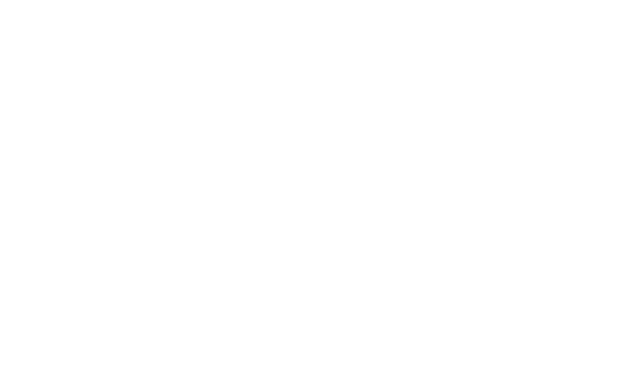
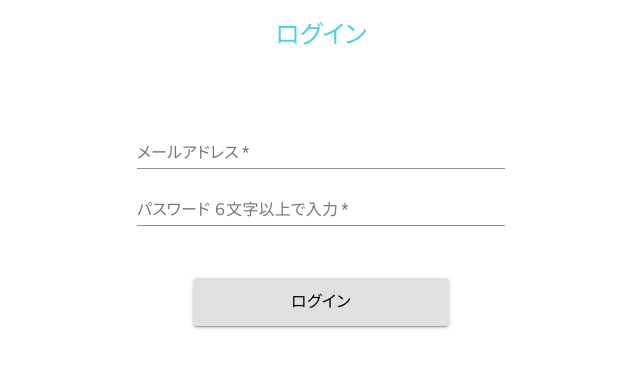
Before and after one commit to s-kawabe/ec-application, a React (Create React App) app: page /signin in a window 1280 px wide. Shown: the top 368 px of the page, without its empty margins (319-959 px from the left). Built offline with nearby package versions, Linux system fonts and the light colour scheme.

Commit message:
:lipstick: implements Login and Signin
implements Login and Signin

```diff
--- a/src/Router.tsx
+++ b/src/Router.tsx
@@ -2,7 +2,7 @@
 import { Switch, Route } from 'react-router'
 // tepmlateファイルはページごとにつくる
 // 各ページの親コンポーネントが配置される
-import { Login, Home, SignUp } from './templates'
+import { SignIn, Home, SignUp } from './templates'
 import './assets/reset.css'
 import './assets/style.css'
 
@@ -10,7 +10,7 @@
   return (
     <Switch>
       <Route exact path={'/signup'} component={SignUp} />
-      <Route exact path={'/login'} component={Login} />
+      <Route exact path={'/signin'} component={SignIn} />
       <Route exact path={'(/)?'} component={Home} />
     </Switch>
   )
--- a/src/reducks/store/initialState.ts
+++ b/src/reducks/store/initialState.ts
@@ -1,6 +1,7 @@
 const initialState = {
   users: {
     isSignedIn: false,
+    role: '',
     uid: '',
     userName: '',
   },
--- a/src/reducks/users/actions.ts
+++ b/src/reducks/users/actions.ts
@@ -1,19 +1,18 @@
-import { UserActionsFormat } from './types'
-
 export const SIGN_IN: string = 'SIGN_IN'
-export const signInAction = (userState: any): UserActionsFormat => {
+export const signInAction = (userState: any) => {
   return {
     type: 'SIGN_IN',
     payload: {
       isSignedIn: true,
+      role: userState.role,
       uid: userState.uid,
-      userName: userState.userName,
+      userName: userState.username,
     },
   }
 }
 
 export const SIGN_OUT: string = 'SIGN_OUT'
-export const signOutAction = (): UserActionsFormat => {
+export const signOutAction = () => {
   return {
     type: 'SIGN_OUT',
     payload: {
--- a/src/reducks/users/operations.ts
+++ b/src/reducks/users/operations.ts
@@ -1,32 +1,47 @@
-import { signInAction } from './actions'
 // ログイン時のpushはoperationsにまとめる
 import { push } from 'connected-react-router'
-import { auth } from '../../firebase/index'
+import { auth, db, FirebaseTimestamp } from '../../firebase/index'
+import { signInAction } from './actions'
 
-export const signIn = () => {
-  return async (dispatch: any, getState: Function) => {
-    const state = getState()
-    const isSignnedIn = state.users.isSignedIn
+export const signIn = (email: string, password: string) => {
+  return async (dispatch: any) => {
+    // バリデーション
+    if (email === '' || password === '') {
+      alert('未入力の必須入力項目があります')
+      return false
+    }
 
-    if (!isSignnedIn) {
-      const url = 'https://api.github.com/users/s-kawabe'
+    auth.signInWithEmailAndPassword(email, password).then((result) => {
+      const user = result.user
 
-      const response = await fetch(url)
-        .then((res) => res.json())
-        .catch(() => null)
-      const username = response.login
+      if (user) {
+        const uid = user.uid
 
-      // stateを更新
+        // 指定されたuidのデータをfirestoreから取得
+        db.collection('users')
+          .doc(uid)
+          .get()
+          .then((snapshot) => {
+            const data = snapshot.data()
+
+            if (data) {
               dispatch(
                 signInAction({
-          isSignnedIn: true,
-          uid: '101010',
-          userName: username,
+                  isSignedIn: true,
+                  role: data.role,
+                  uid: uid,
+                  username: data.username,
                 }),
               )
-      // rootにリダイレクト
+            }
+
             dispatch(push('/'))
+            return
+          })
       }
+      return
+    })
+    return
   }
 }
 
@@ -38,7 +53,7 @@
   confirmPassword: string,
 ) => {
   return async (dispatch: any) => {
-    // バリデーションを定義
+    // バリデーションを定義 ★実際はもっと充実させる
     if (
       username === '' ||
       email === '' ||
@@ -55,6 +70,35 @@
     }
 
     // firebaseのauthでサインアップ処理実行
-    return auth.createUserWithEmailAndPassword(email, password)
+    return auth
+      .createUserWithEmailAndPassword(email, password)
+      .then((result) => {
+        // result.userが入っていればサインアップ成功
+        const user = result.user
+
+        if (user) {
+          // ユーザ一意のid
+          const uid = user.uid
+          // 現在のfirebaseが管理している時刻
+          const timestamp = FirebaseTimestamp.now()
+
+          const userInitialData = {
+            created_at: timestamp,
+            email: email,
+            role: 'customer',
+            uid: uid,
+            updated_at: timestamp,
+            username: username,
+          }
+
+          // dbのドキュメントにはuidを設定しておく
+          db.collection('users')
+            .doc(uid)
+            .set(userInitialData)
+            .then(() => {
+              dispatch(push('/'))
+            })
+        }
+      })
   }
 }
--- a/src/reducks/users/reducers.ts
+++ b/src/reducks/users/reducers.ts
@@ -1,11 +1,7 @@
 import * as Actions from './actions'
 import initialState from '../store/initialState'
-import { UserActionsFormat } from './types'
 
-export const UsersReducer = (
-  state: any = initialState.users,
-  action: UserActionsFormat,
-) => {
+export const UsersReducer = (state = initialState.users, action: any) => {
   switch (action.type) {
     case Actions.SIGN_IN:
       // spread parameter
--- a/src/templates/Login.tsx
+++ /dev/null
@@ -1,15 +0,0 @@
-import React from 'react'
-import { useDispatch } from 'react-redux'
-import { signIn } from '../reducks/users/operations'
-
-const Login = () => {
-  const dispatch = useDispatch()
-
-  return (
-    <div>
-      <h2>ログイン</h2>
-      <button onClick={() => dispatch(signIn())}>ログインする</button>
-    </div>
-  )
-}
-export default Login
--- /dev/null
+++ b/src/templates/SignIn.tsx
@@ -0,0 +1,61 @@
+import React, { useCallback, useState } from 'react'
+import { useDispatch } from 'react-redux'
+import { TextInput, PrimaryButton } from '../component/UIkit'
+import { signIn } from '../reducks/users/operations'
+
+const SignIn = () => {
+  const dispatch = useDispatch()
+
+  const [email, setEmail] = useState('')
+  const [password, setPassword] = useState('')
+
+  const inputEmail = useCallback(
+    (event) => {
+      setEmail(event.target.value)
+    },
+    [setEmail],
+  )
+
+  const inputPassword = useCallback(
+    (event) => {
+      setPassword(event.target.value)
+    },
+    [setPassword],
+  )
+
+  return (
+    <div className="c-section-container">
+      <h2 className="u-text__headline u-text-center">ログイン</h2>
+      <div className="module-spacer--medium"></div>
+      <TextInput
+        fullWidth={true}
+        label={'メールアドレス'}
+        multiline={false}
+        required={true}
+        rows={1}
+        value={email}
+        type={'email'}
+        onChange={inputEmail}
+      />
+      <TextInput
+        fullWidth={true}
+        label={'パスワード ６文字以上で入力'}
+        multiline={false}
+        required={true}
+        rows={1}
+        value={password}
+        type={'password'}
+        onChange={inputPassword}
+      />
+      <div className="module-spacer--medium"></div>
+      <div className="center">
+        <PrimaryButton
+          label={'ログイン'}
+          onClick={() => dispatch(signIn(email, password))}
+        />
+      </div>
+    </div>
+  )
+}
+
+export default SignIn
--- a/src/templates/SignUp.tsx
+++ b/src/templates/SignUp.tsx
@@ -1,7 +1,11 @@
 import React, { useCallback, useState } from 'react'
+import { useDispatch } from 'react-redux'
 import { TextInput, PrimaryButton } from '../component/UIkit'
+import { signUp } from '../reducks/users/operations'
 
 const SignUp = () => {
+  const dispatch = useDispatch()
+
   const [username, setUsername] = useState('')
   const [email, setEmail] = useState('')
   const [password, setPassword] = useState('')
@@ -65,7 +69,7 @@
       />
       <TextInput
         fullWidth={true}
-        label={'パスワード'}
+        label={'パスワード ６文字以上で入力'}
         multiline={false}
         required={true}
         rows={1}
@@ -87,7 +91,9 @@
       <div className="center">
         <PrimaryButton
           label={'アカウントを登録する'}
-          onClick={() => console.log('click!')}
+          onClick={() =>
+            dispatch(signUp(username, email, password, confirmPassword))
+          }
         />
       </div>
     </div>
--- a/src/templates/index.ts
+++ b/src/templates/index.ts
@@ -1,3 +1,3 @@
-export { default as Login } from './Login'
 export { default as Home } from './Home'
+export { default as SignIn } from './SignIn'
 export { default as SignUp } from './SignUp'
```
Also changed, not shown: src/reducks/users/types.ts (deleted, +0 -8 lines), 1 other file (tests, documents, lock files or other folders). Lines whose indentation alone changed are shown as unchanged.
